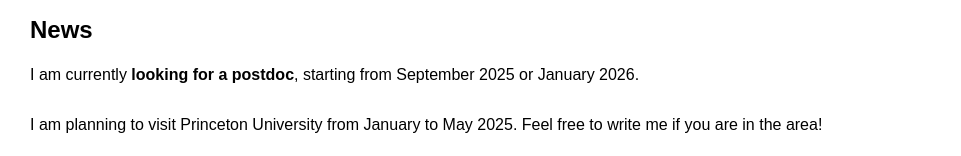
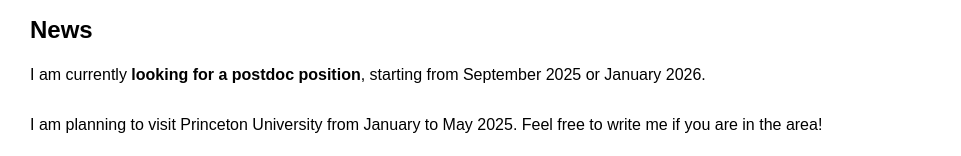
Before and after one commit to lucaspesenti/lucaspesenti.github.io, a plain HTML site: page index.html in a window 1280 px wide. Shown: the part 486-642 px from the top of the page, without its empty margins (0-961 px from the left). Drawn offline with Linux system fonts and the light colour scheme.

Commit message:
Modify wording to avoid receiving applications

```diff
--- a/index.html
+++ b/index.html
@@ -61,7 +61,7 @@
 		<h2>News</h2>
 
 		<p>
-		I am currently <b>looking for a postdoc</b>, starting from September 2025 or January 2026.
+		I am currently <b>looking for a postdoc position</b>, starting from September 2025 or January 2026.
 		</p>
 
 		<p>
```
